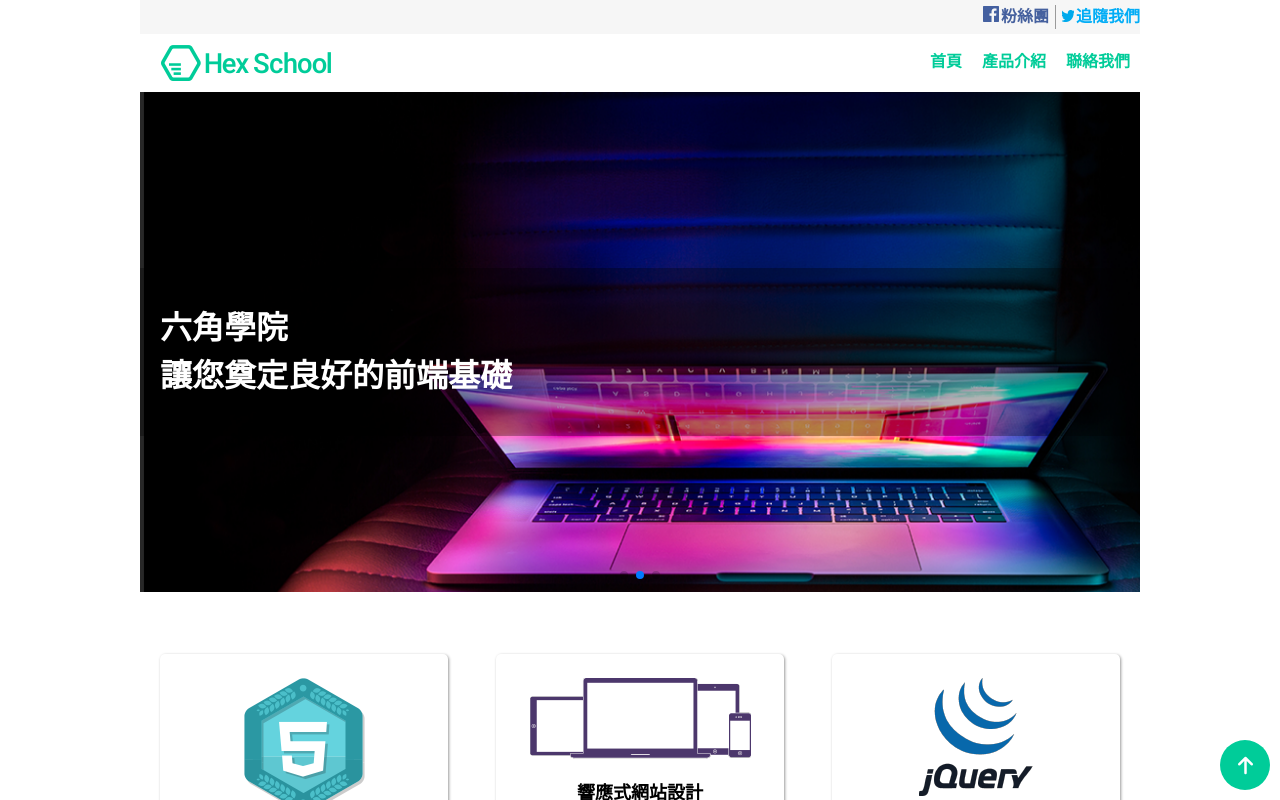
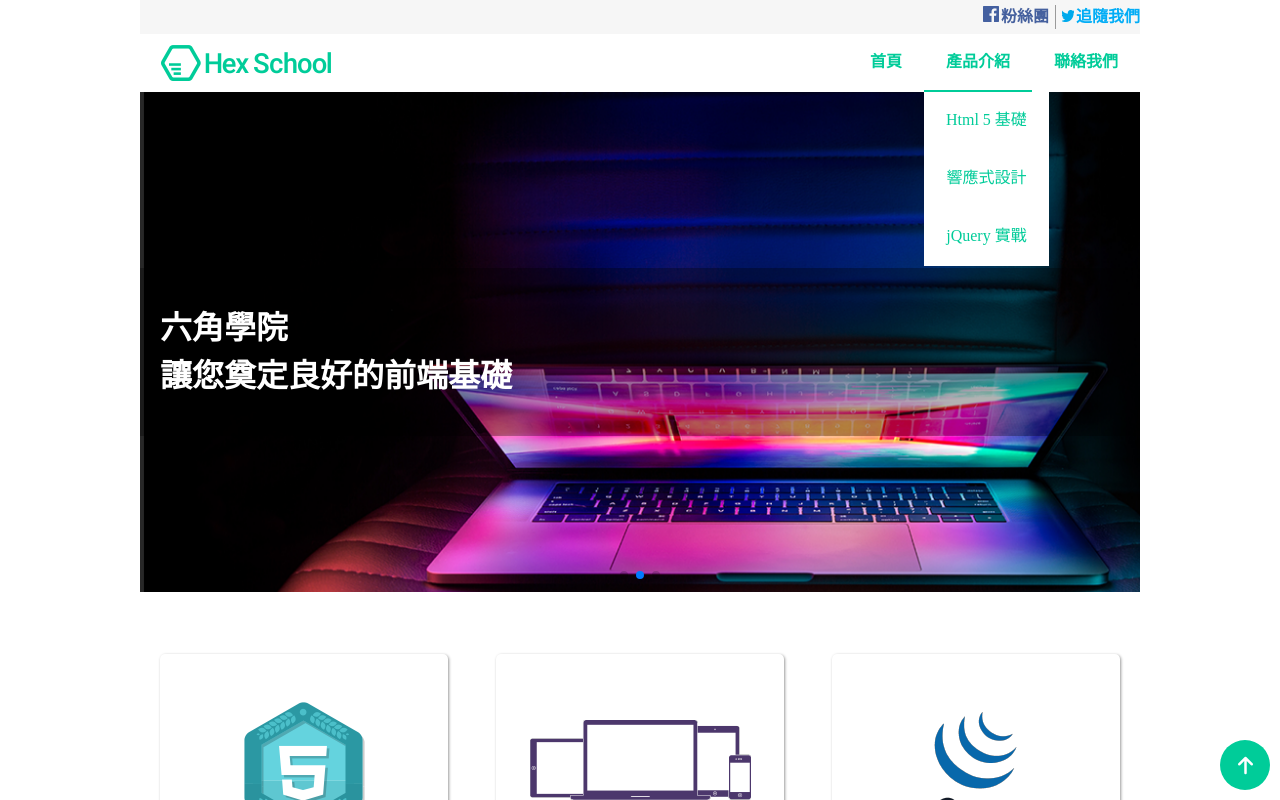
Before and after one commit to WinnieWu56/jQuery_Final-HW, a plain HTML site: page index.html in a window 1280 px wide. Both pictures are taken after a click on the link "產品介紹". Shown: the top 800 px of the page. Drawn offline with nearby package versions, Linux system fonts and the light colour scheme.

Commit message:
新增環境

```diff
--- a/index.html
+++ b/index.html
@@ -37,8 +37,21 @@
         <img src="images/logo.png" alt="nav logo" class="nav_logo" />
         <ul class="nav_menu">
           <li><a href="#">首頁</a></li>
-          <li><a href="#">產品介紹</a></li>
-          <li><a href="#">聯絡我們</a></li>
+          <li>
+            <a class="nav_menu_dropDown" href="#">產品介紹</a>
+            <ul class="dropDown_open">
+              <li><a href="#">Html 5 基礎</a></li>
+              <li><a href="#">響應式設計</a></li>
+              <li><a href="#">jQuery 實戰</a></li>
+            </ul>
+          </li>
+          <li>
+            <a class="nav_menu_dropDown" href="#">聯絡我們</a>
+            <ul class="dropDown_open">
+              <li><a href="#">常見問答</a></li>
+              <li><a href="#">企業方案</a></li>
+            </ul>
+          </li>
         </ul>
       </div>
       <div class="banner">
@@ -74,7 +87,7 @@
             data-title="Html 5 基礎教學
           主流前端網站設計的基礎就在六角學院，在這裡不再是填鴨式教學，而是透過實際的範例，了解正確的網站開發流程，講師均具有藉藉開發經驗，讓學員學習業界主流的開發方法。"
           >
-            <img src="images/html5.png" alt="html"
+            <img class="html" src="images/html5.png" alt="html"
           /></a>
           <h4>Html 5 基礎教學</h4>
           <p>
@@ -83,7 +96,7 @@
         </li>
         <li class="course_item">
           <a href="images/RWD.png" data-lightbox="course">
-            <img src="images/RWD.png" alt="RWD"
+            <img class="RWD" src="images/RWD.png" alt="RWD"
           /></a>
           <h4>響應式網站設計</h4>
           <p>
@@ -93,7 +106,7 @@
         </li>
         <li class="course_item">
           <a href="images/jQuery.png" data-lightbox="course">
-            <img src="images/jQuery.png" alt="jQuery"
+            <img class="jQuery" src="images/jQuery.png" alt="jQuery"
           /></a>
           <h4>jQuery 實戰教學</h4>
           <p>本課程有以下特色</p>
--- a/js/all.js
+++ b/js/all.js
@@ -1,5 +1,11 @@
+$("document").ready(function () {
+  //menuDropDown
+  $(".nav_menu_dropDown").click(function (event) {
+    event.preventDefault();
+    $(this).toggleClass("active");
+    $(this).siblings(".dropDown_open").slideToggle();
+  });
 
-$("document").ready(function () {
   //scrollTop
   $(".top a i").click(function (event) {
     event.preventDefault();
@@ -18,7 +24,7 @@ $("document").ready(function () {
     autoplay: {
       delay: 6000,
     },
-    direction:'horizontal',
+    direction: "horizontal",
 
     // If we need pagination
     pagination: {
--- a/scss/index.scss
+++ b/scss/index.scss
@@ -43,12 +43,30 @@
     }
     .nav_menu {
       display: flex;
-      li a {
-        padding: 16px 10px;
-        color: $primary-color;
-        border-bottom: 2px solid transparent;
-        &:hover {
-          border-bottom: 2px solid $primary-color;
+      li {
+        a {
+          padding: 16px 22px;
+          color: $primary-color;
+          border-bottom: 2px solid transparent;
+          position: relative;
+          &:hover,
+          &.active {
+            border-bottom: 2px solid $primary-color;
+          }
+        }
+        > .dropDown_open {
+          display: none;
+          position: absolute;
+          z-index: 10;
+          li a {
+            background: white;
+            font-weight: normal;
+            text-align: center;
+            &:hover {
+              background: $primary-color;
+              color: white;
+            }
+          }
         }
       }
     }
@@ -89,6 +107,15 @@
     display: flex;
     flex-direction: column;
     align-items: center;
+    .html {
+      margin: 24px 0px 14px 0px;
+    }
+    .RWD {
+      margin: 42px 0px 50px 0px;
+    }
+    .jQuery {
+      margin: 34px 0px 22px 0px;
+    }
     h4 {
       font-weight: bold;
       margin: 14px 10px;
@@ -109,6 +136,9 @@
   .pure-table {
     border: none;
     width: 100%;
+    tr:hover{
+      background: lighten($primary-color,50%);
+    }
     td,
     th {
       padding: 8px 22px;
```
Also changed, not shown: css/all.css.
